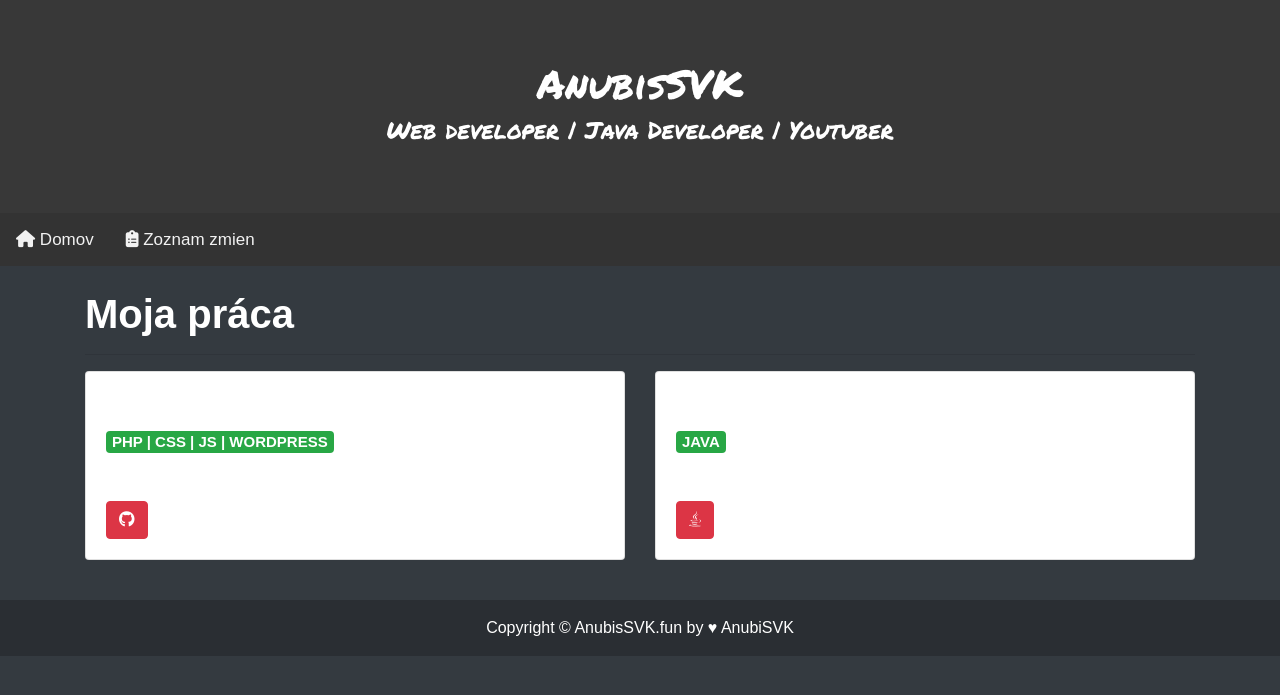
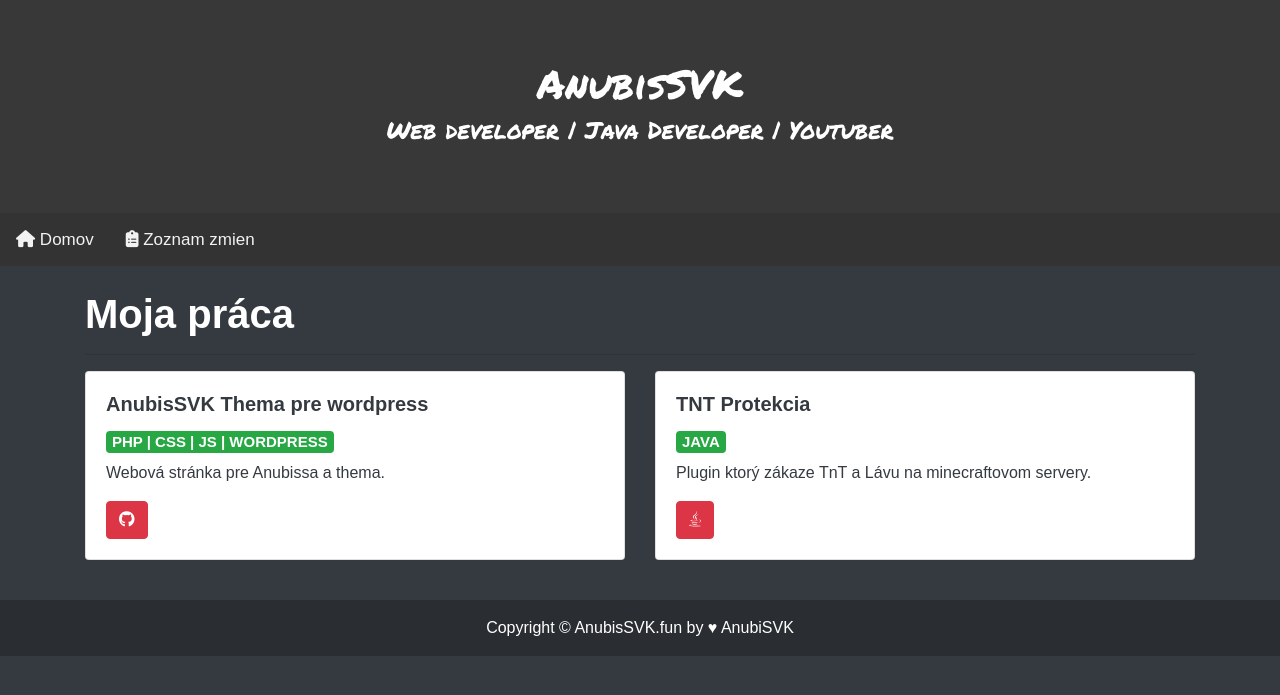
Before and after one commit to AnubisSVK-jpg/web, a Jekyll site: the page built from index.html, in a window 1280 px wide. Shown: the top 695 px of the page. Built offline with Jekyll 4.4.1, drawn with Linux system fonts in a browser that asks for light colours; nearby versions of some CDN libraries.

Commit message:
Update domov.html

```diff
--- a/_layouts/domov.html
+++ b/_layouts/domov.html
@@ -10,7 +10,7 @@
         <p style="color:black;"></p>
         <div class="row">
             <div class="col-sm-6">
-              <div class="card text-white bg-white mb-3">
+              <div class="card text-dark bg-white mb-3">
                 <div class="card-body">
                   <h5 class="card-title" style="font-weight:bold">AnubisSVK Thema pre wordpress</h5>
                   <h5><span class="badge badge-success">PHP | CSS | JS | WORDPRESS</span></h5>
@@ -23,7 +23,7 @@
 
 
 <div class="col-sm-6">
-              <div class="card text-white bg-white mb-3">
+              <div class="card text-dark bg-white mb-3">
                 <div class="card-body">
                   <h5 class="card-title" style="font-weight:bold">TNT Protekcia</h5>
                   <h5><span class="badge badge-success">JAVA</span></h5>
```
